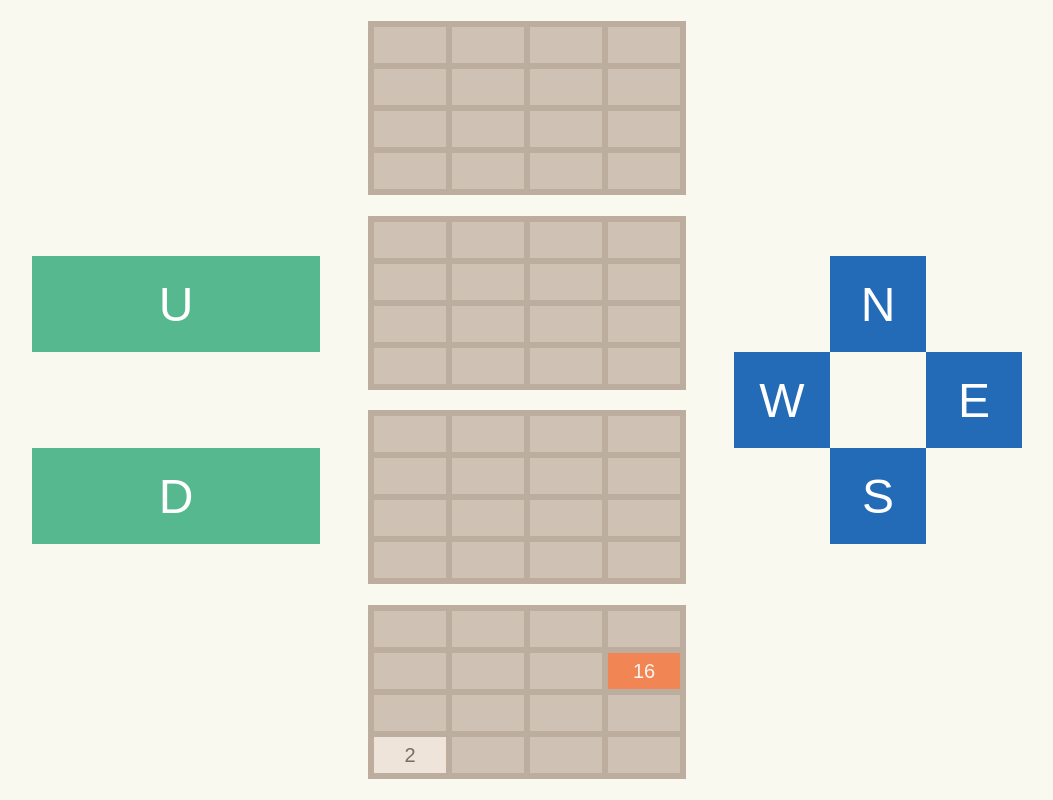
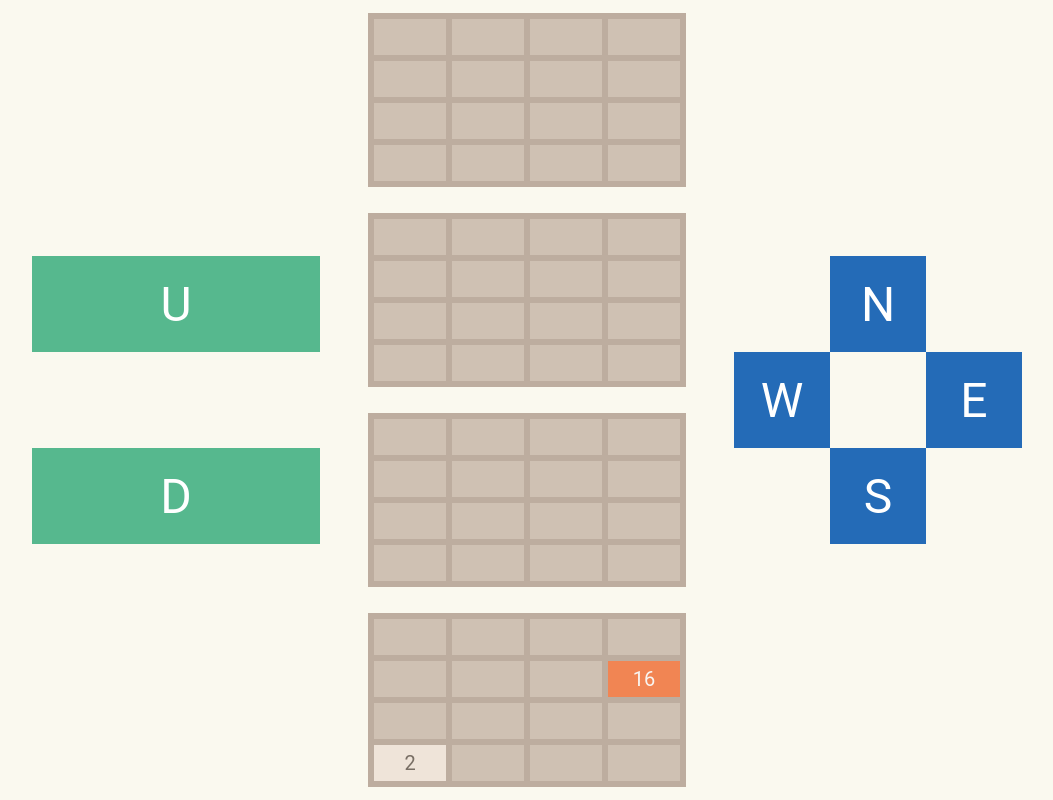
Before and after one commit to cherche/2to33, a website with bundled scripts: page src/index.html in a window 1280 px wide. Shown: the whole page, without its empty margins (113-1166 px from the left). Built offline with nearby package versions, Linux system fonts and the light colour scheme.

Commit message:
Changed under-the-hood CSS (function almost identical)

```diff
--- a/src/css/main.css
+++ b/src/css/main.css
@@ -5,24 +5,27 @@
 html,
 body {
   width: 100%;
-  height: 100%;
-  overflow: hidden;
-  position: fixed;
-}
-
-body {
-  font-family: sans-serif;
-  font-size: 2.5vh;
-  overflow: hidden;
+  height: 100vh;
   margin: 0;
   padding: 0;
-  display: grid;
+  overflow: hidden;
   /* Prevent iOS overscroll/bounce */
   position: fixed;
 
   touch-action: manipulation;
   cursor: default;
+  -webkit-user-select: none;
+  -moz-user-select: none;
+  -ms-user-select: none;
   user-select: none;
+}
+
+body {
+  font-family: 'Roboto', sans-serif;
+  font-size: 2.5vh;
+  display: flex;
+  justify-content: center;
+  align-items: center;
 }
 
 table,
@@ -33,7 +36,6 @@ td {
 }
 
 .container {
-  margin: auto;
   display: flex;
   flex-direction: row;
   justify-content: center;
@@ -62,12 +64,13 @@ td {
 }
 
 main {
-  display: inline-flex;
+  display: flex;
   flex-direction: column;
-  justify-content: space-evenly;
+  /* space-between isn't support in some mobile Safari versions :/ */
+  justify-content: space-around;
   align-items: center;
   align-content: center;
-  height: 100%;
+  height: 100vh;
   margin: 0 6vh;
 }
 
```
Also changed, not shown: dist/bundle.css.
